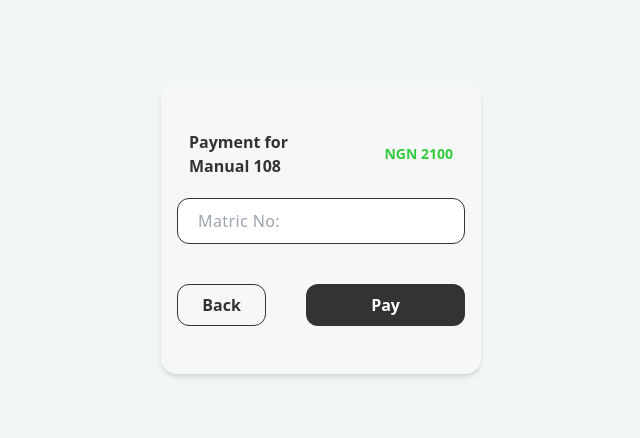
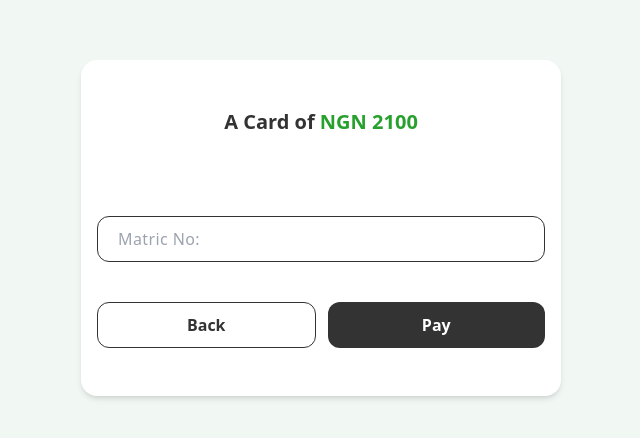
Before and after one commit to varletint/paywithmi, a React (Vite) app in the folder client/: page /pay/2100 in a window 1280 px wide. Shown: the part 132-570 px from the top of the page, without its empty margins (319-959 px from the left). Built offline with nearby package versions, Linux system fonts and the light colour scheme.

Commit message:
some changes

```diff
--- a/client/src/Pages/Home.jsx
+++ b/client/src/Pages/Home.jsx
@@ -127,9 +127,9 @@ const HeroSection = () => {
       lg:justify-between    bg-re-500 lg:w--[90rem] relative '>
         <div className=' flex items-center lg:relative absolute left-0 bottom-[5%] z-[100]'>
           <div
-            className='her-details px-4  py-4
+            className='her-details px-2  py-4
             lg:w-[30rem] sm:w-[100%] bgyellow-300
-            flex-col sm:ml-6 md:ml-0 sm:bg-[#fff0]  bg-[#7270707c]/ backdrop-blur-[1px]
+            flex-col sm:ml-6 md:ml-0 sm:bg-[#fff0] w-[22rem]
         '>
             <div className=''>
               <h1
--- a/client/src/Pages/MakePayment.jsx
+++ b/client/src/Pages/MakePayment.jsx
@@ -67,27 +67,25 @@ export default function MakePayment({ onClose }) {
 
   return (
     <div
-      className=' sm:max-w-[20rem]  max-w-[22rem] min-h-[90vh]
+      className='  max-w-[30rem] min-h-[90vh]
       m-auto flex  justify-center
       items-center flex-col
       '>
       <div
-        className=' bg-[#f9f9f9b0] w-full  py-12 px-4
-      rounded-[1rem] shadow-md'>
-        <div className=' flex  justify-between w-full px-3 items-center b'>
-          <h1 className=' font-semibold text-left w-[8rem] text-[#333]'>
-            Payment for {itemName}
-          </h1>
-          <h1
-            className='
-         font-bold text-sm text-[#35c93c]'>
-            <span className='  '>NGN </span>
-            {priceParam.price}
+        className=' bg-[#fff] w-full  py-12 px-4
+      sm:rounded-[1rem] shadow-md'>
+        <div className=' '>
+          <h1 className=' font-semibold text-xl text-center text-[#333]'>
+            A Card of
+            <span className=' font-bold text-[#28a02e] '>
+              {" "}
+              NGN {priceParam.price}
+            </span>
           </h1>
         </div>
         <form onSubmit={handelSubmit} className='mt-5 w-full '>
           <div
-            className='flex flex-col gap-5 max-w-
+            className='flex flex-col mt-20 gap-5 max-w-
         m-auto '>
             {/* <div className='input-div '>
                <label htmlFor='matricNo'>Matric No:</label>
@@ -133,11 +131,12 @@ export default function MakePayment({ onClose }) {
               /> */}
             </div>
             <h4>
-              <div className='button-section flex justify-between gap-10'>
+              <div className='button-section flex justify-between gap-3'>
                 <span
                   onClick={onClose}
-                  className='w-[10rem]  border-[0.12rem] border-[#333] text-[#333] font-semibold
-            py-2 rounded-xl text-center cursor-pointer'>
+                  className='w-full  border-[0.12rem] border-[#333]
+                  text-[#333] font-semibold
+            py-2.5 rounded-xl text-center cursor-pointer'>
                   Back
                 </span>
                 <button
```
